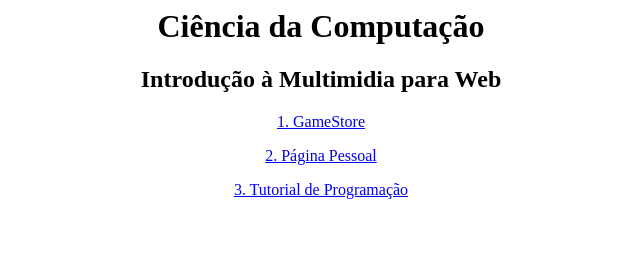
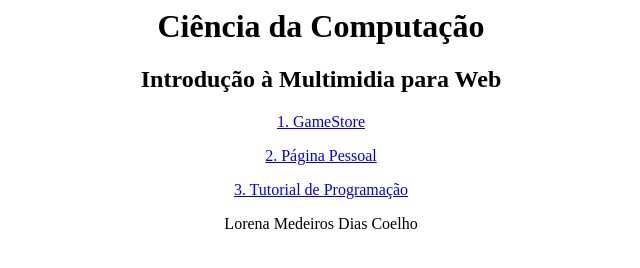
Before and after one commit to lorenamedeiros/introducao-a-multimidia-para-web, a plain HTML site: page index.html in a window 1280 px wide. Shown: the whole page, without its empty margins (319-959 px from the left). Drawn offline with Linux system fonts and the light colour scheme.

Commit message:
Adiciona o nome da autora.

```diff
--- a/index.html
+++ b/index.html
@@ -23,6 +23,7 @@
         <p>
             <a href="trabalhos/tutorial-de-programacao/index.html">3. Tutorial de Programação</a>
         </p>
+        <p>Lorena Medeiros Dias Coelho</p>
     </div>
 </body>
 
```
